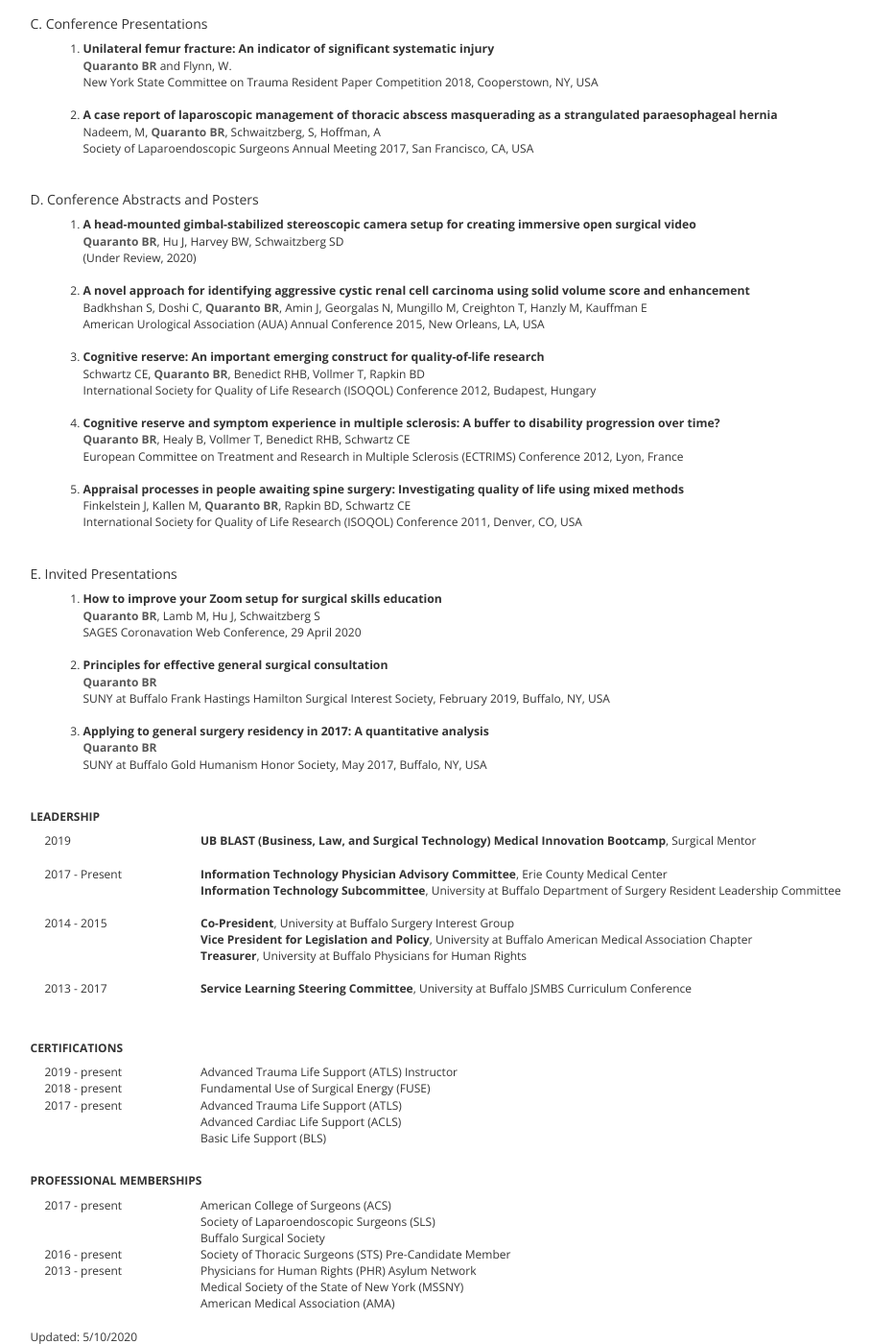
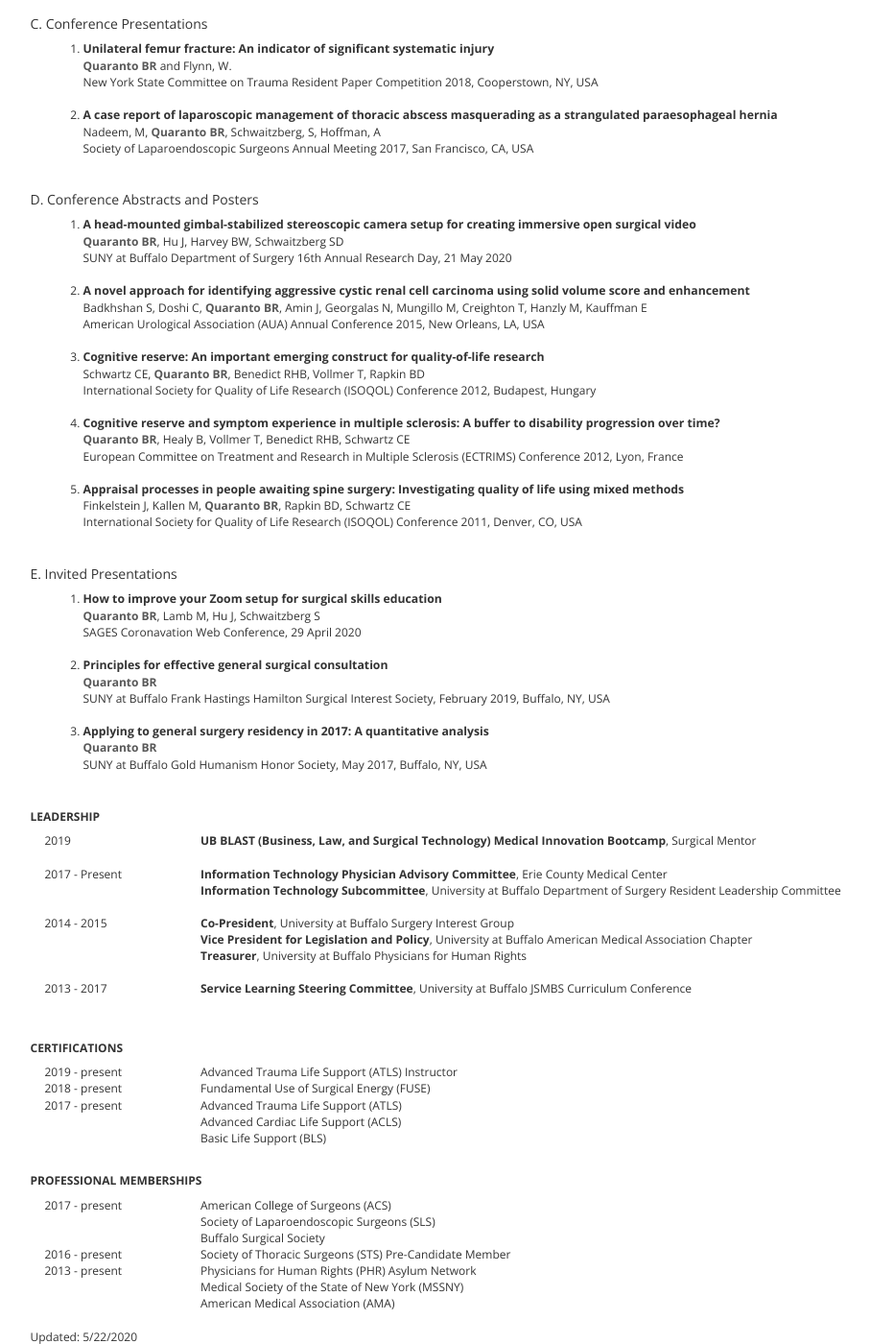
Before and after one commit to bquarant/bquarant.github.com, a Jekyll site: the page cv/index.html, which Jekyll copies as it is, in a window 1280 px wide and 1400 px high, scrolled down 2752 px. Shown: the whole window at 96% size, without its empty margins (121-1028 px from the left). Built offline with Jekyll 4.4.1, drawn with Linux system fonts in a browser that asks for light colours.

Commit message:
updated for research day presentation 2020

```diff
--- a/cv/index.html
+++ b/cv/index.html
@@ -424,7 +424,7 @@
 		<li>
 			<span class="title">A head-mounted gimbal-stabilized stereoscopic camera setup for creating immersive open surgical video</span><br>
 			<span class="details"><b style="color: #595959;">Quaranto BR</b>, Hu J, Harvey BW, Schwaitzberg SD</span><br>
-			<span class="details">(Under Review, 2020)</span>
+			<span class="details">SUNY at Buffalo Department of Surgery 16th Annual Research Day, 21 May 2020</span>
 		</li>
 		</div>
 		</div>
@@ -594,7 +594,7 @@
 
 <!-- Footer -->
 <div class="pull-left" style="text-align: left;">
-<div class="row">Updated: 5/10/2020</div>
+<div class="row">Updated: 5/22/2020</div>
 <div class="row"><a href="http://bqmd.org/cv">bqmd.org/cv</a></div>
 <br><br><br>
 </div>
```
